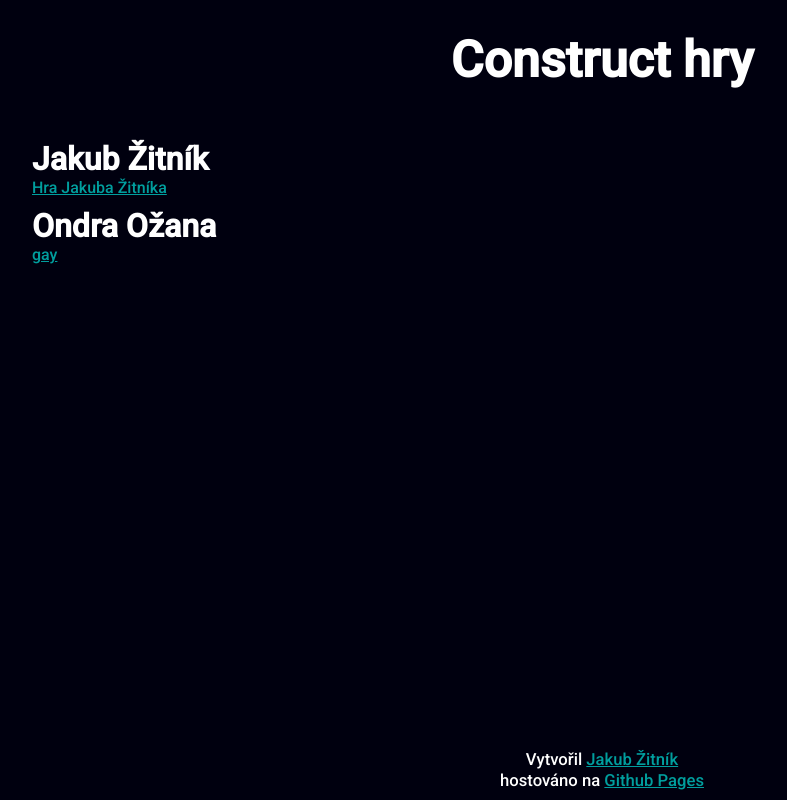
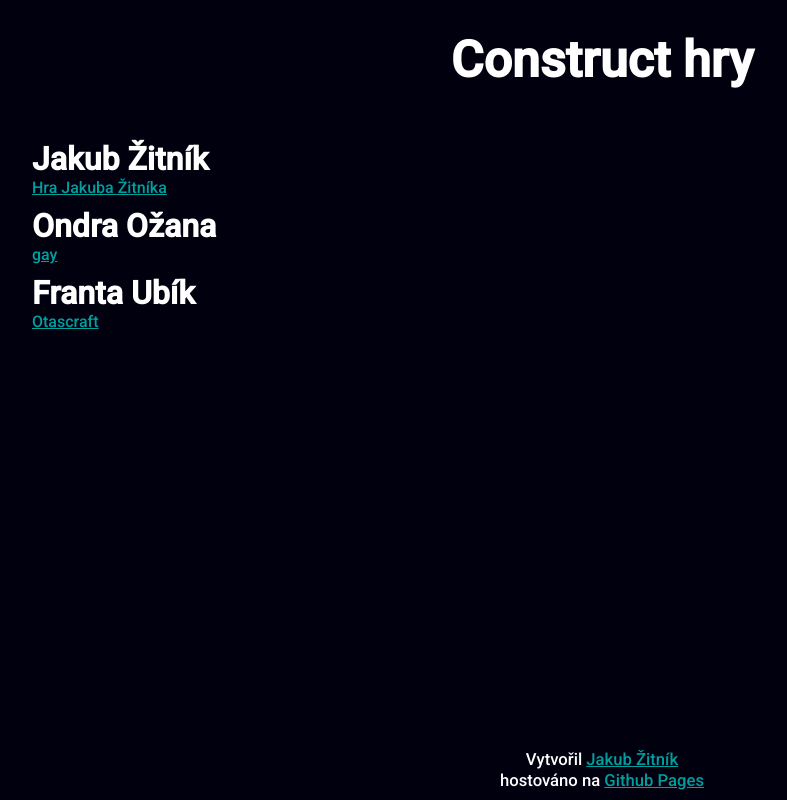
Before and after one commit to patrik-programator/games, a plain HTML site: page index.html in a window 1280 px wide. Shown: the whole page, without its empty margins (38-825 px from the left). Drawn offline with Linux system fonts and the light colour scheme.

Commit message:
Přidán otascraft do main stránky

```diff
--- a/index.html
+++ b/index.html
@@ -74,6 +74,8 @@
         <a href="https://jzitnik.is-a.dev/link/dzrn">Hra Jakuba Žitníka</a>
         <h1>Ondra Ožana</h1>
         <a href="/gay-ozana">gay</a>
+        <h1>Franta Ubík</h1>
+        <a href="/otascraft">Otascraft</a>
     </div>
     <footer>
         <small>Vytvořil <a href="https://jzitnik.is-a.dev">Jakub Žitník</a></small>
```
